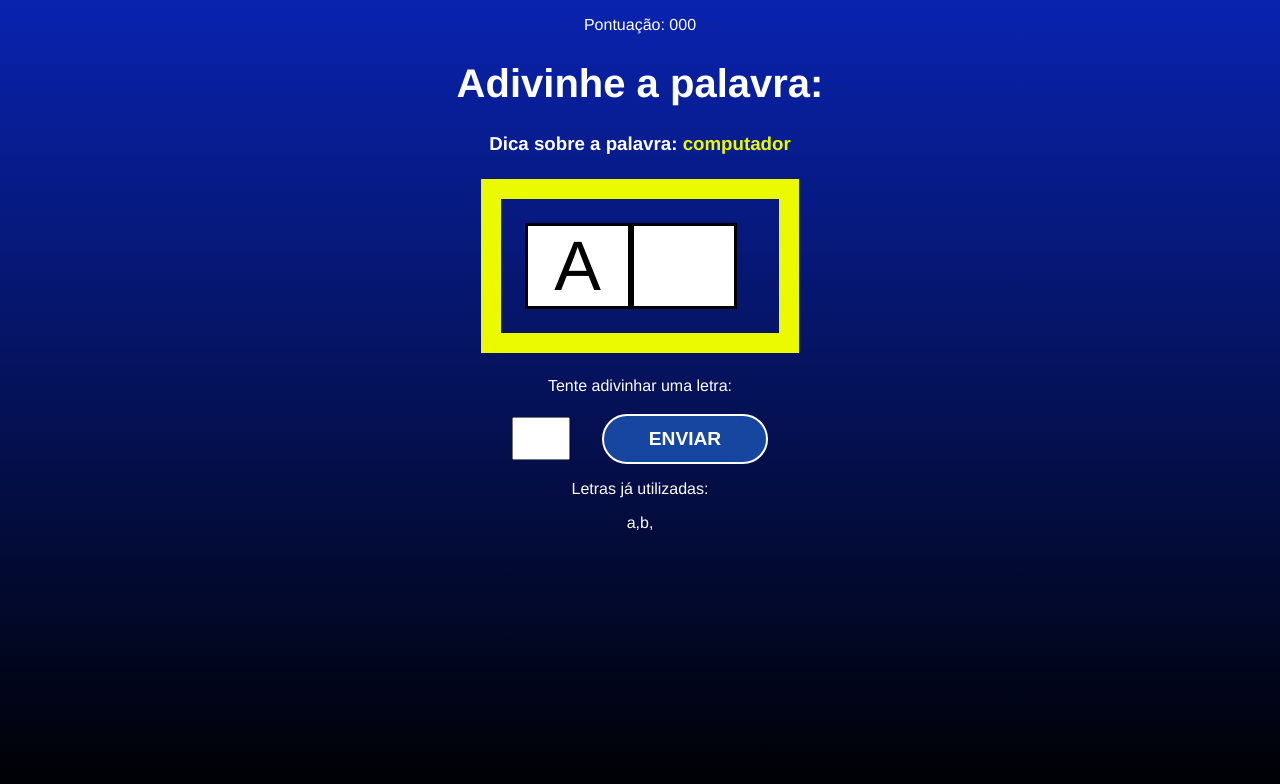
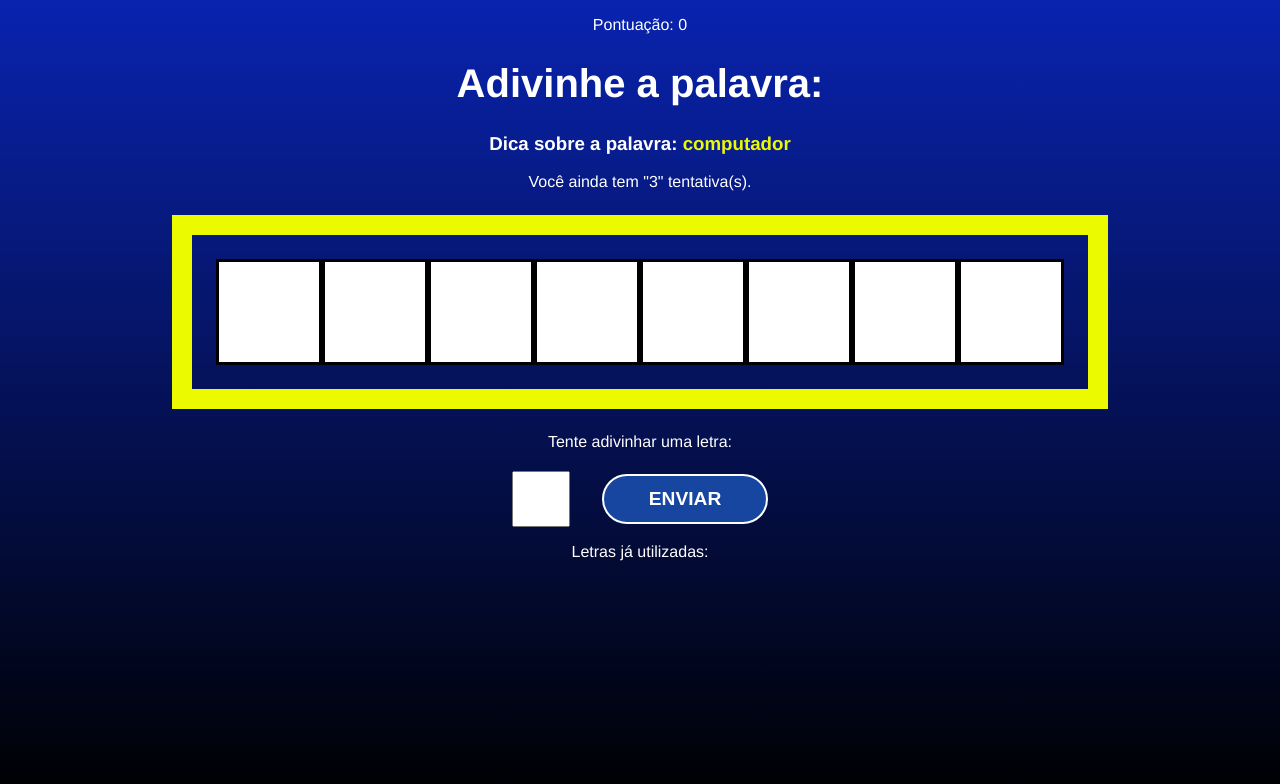
Before and after one commit to Orozimbo1/Secret_Word, a React (Vite) app in the folder secret-word-app/: page / in a window 1280 px wide. Both pictures are taken after a click on the button "COMEÇAR O JOGO.". Shown: the top 784 px of the page. Built offline with nearby package versions, Linux system fonts and the light colour scheme.

Commit message:
Consumindo os states do jogo

```diff
--- a/secret-word-app/src/App.jsx
+++ b/secret-word-app/src/App.jsx
@@ -24,6 +24,11 @@ function App() {
   const [pickedCategory, setPickedCategory] = useState('');
   const [letters, setLetters] = useState([]);
 
+  const [guessedLetters, setGuessedLetters] = useState([]);
+  const [wrongLetters, setWrongLetters] = useState([]);
+  const [guesses, setGuesses] = useState(3);
+  const [score, setScore] = useState(0);
+
   const pickWordAndCategory = () => {
     // pick a random category
     const categories = Object.keys(words)
@@ -41,13 +46,13 @@ function App() {
     const { word, category } = pickWordAndCategory()
 
     // create an array of letters
-    let letters = word.toLowerCase().split("")
-    console.log(letters);
+    let wordLetters = word.toLowerCase().split("")
+    console.log(wordLetters);
 
     // fill states
     setPickedWord(word)
     setPickedCategory(category)
-    setLetters(letters)
+    setLetters(wordLetters)
 
     setGameStage(stages[1].name)
   }
@@ -65,7 +70,17 @@ function App() {
   return (
     <div className="App">
       {gameStage === 'start' && <StartScreen startGame={startGame} />}
-      {gameStage === 'game' && <Game verifyLetter={verifyLetter} pickedCategory={pickedCategory} />}
+      {gameStage === 'game' &&
+      <Game
+        verifyLetter={verifyLetter}
+        pickedWord={pickedWord}
+        pickedCategory={pickedCategory}
+        letters={letters}
+        guessedLetters={guessedLetters}
+        wrongLetters={wrongLetters}
+        guesses={guesses}
+        score={score}
+      />}
       {gameStage === 'end' && <GameOver retry={retry} />}
     </div>
   )
--- a/secret-word-app/src/components/Game.css
+++ b/secret-word-app/src/components/Game.css
@@ -19,14 +19,14 @@
 
 .letter, .blankSquare {
   font-size: 70px;
-  line-heigth: 1.5;
+  line-height: 1.5;
   border: 3px solid #000;
-  heigth: 100px;
+  height: 100px;
   width: 100px;
   text-transform: uppercase;
   background-color: #fff;
   color: #000;
-  font-weigth: bold;
+  font-weight: bold;
 }
 
 .letterContainer p {
@@ -40,7 +40,7 @@
 }
 
 .letterContainer input {
-  heigth: 50px;
+  height: 50px;
   width: 50px;
   font-size: 2em;
   text-align: center;
--- a/secret-word-app/src/components/Game.jsx
+++ b/secret-word-app/src/components/Game.jsx
@@ -1,30 +1,47 @@
 import './Game.css'
 
-const Game = ({ verifyLetter, pickedCategory }) => {
+const Game = ({
+  verifyLetter,
+  pickedWord,
+  pickedCategory,
+  letters,
+  guessedLetters,
+  wrongLetters,
+  guesses,
+  score,
+}) => {
+  console.log(letters)
   return (
     <div className="game">
       <p className="point">
-        <span>Pontuação: 000</span>
+        <span>Pontuação: {score}</span>
       </p>
       <h1>Adivinhe a palavra:</h1>
       <h3 className='tip'>
         Dica sobre a palavra: <span>{pickedCategory}</span>
       </h3>
+      <p>Você ainda tem "{guesses}" tentativa(s).</p>
       <div className="wordContainer">
-        <span className="letter">A</span>
-        <span className="blankSquare"></span>
+        {letters.map((letter, i) =>
+          guessedLetters.includes(letter) ? (
+            <span key={i} className='letter'>{letter}</span>
+          ) : (
+            <span key={i} className='blankSquare'></span>
+          )
+        )}
       </div>
       <div className="letterContainer">
         <p>Tente adivinhar uma letra:</p>
         <form>
           <input type="text" name='letter' maxLength='1' required />
-          <button>Enviar</button>
+          <button onClick={verifyLetter}>Enviar</button>
         </form>
       </div>
       <div className="wrongLettersContainers">
         <p>Letras já utilizadas:</p>
-        <span>a,</span>
-        <span>b,</span>
+        {wrongLetters.map((letter, i) => (
+          <span key={i}>{letter}, </span>
+        ))}
       </div>
     </div>
   )
```
